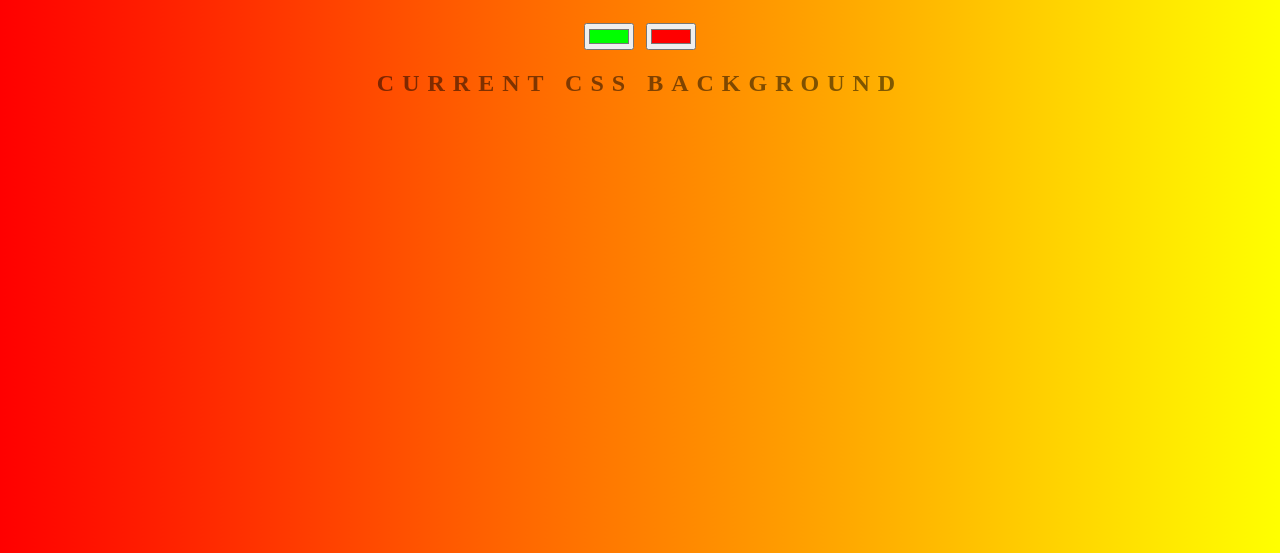
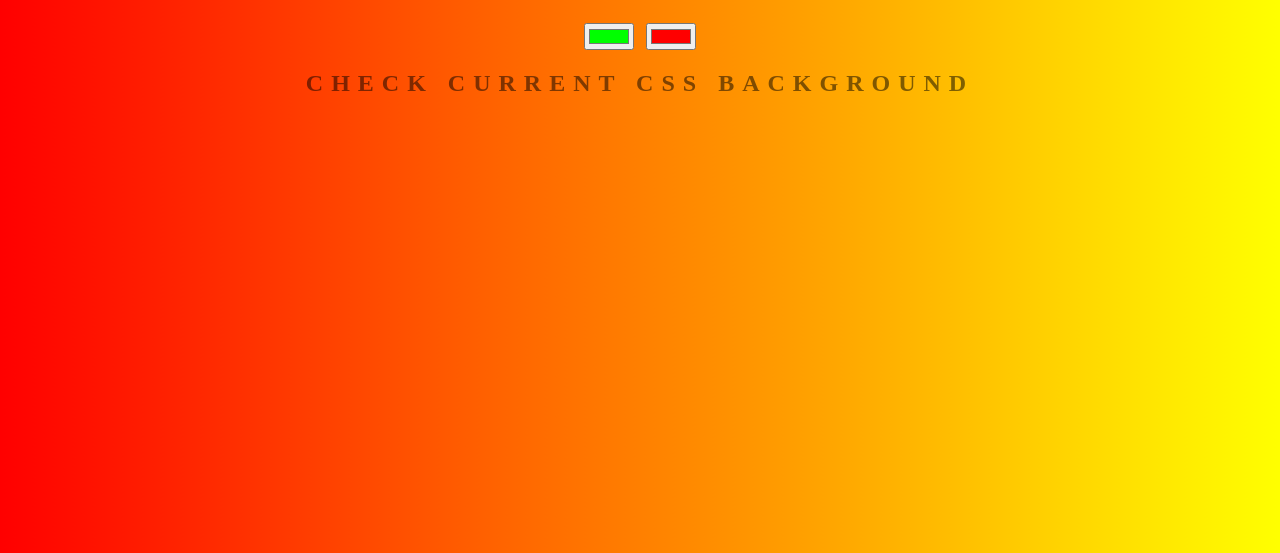
Before and after one commit to khurram-syed/background-generator, a plain HTML site: page index.html in a window 1280 px wide. Shown: the part 247-800 px from the top of the page. Drawn offline with Linux system fonts and the light colour scheme.

Commit message:
KSyed: CSS background changes

```diff
--- a/index.html
+++ b/index.html
@@ -8,7 +8,7 @@
 	<h1>Background Generator- Branch Master</h1>
 	<input class="color1" type="color" name="color1" value="#00ff00">
 	<input class="color2" type="color" name="color2" value="#ff0000">
-	<h2>Current CSS Background</h2>
+	<h2>Check Current CSS Background</h2>
 	<h3></h3>
 	<script type="text/javascript" src="script.js"></script>
 </body>
```
